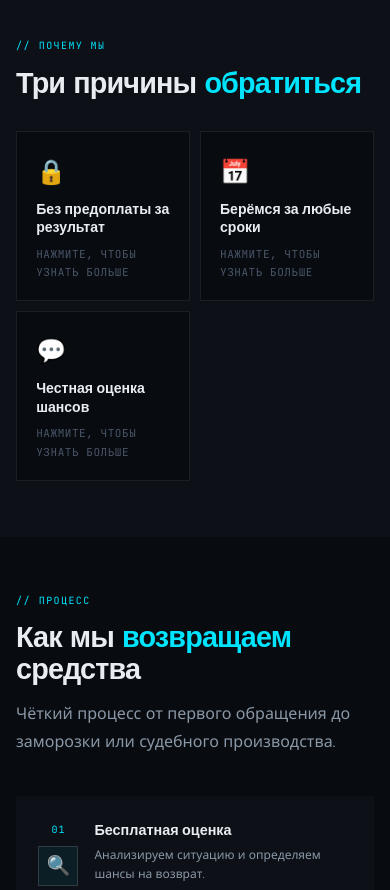
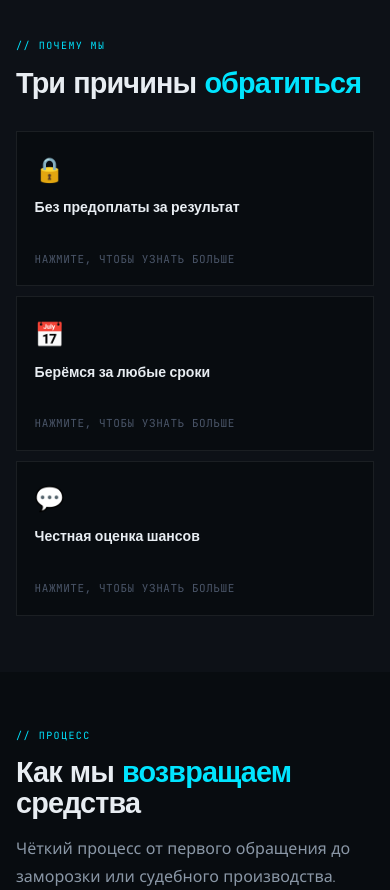
Before and after one commit to dmitrijnikiforov293-netizen/cryptojustice, a website: page index.html in a window 390 px wide. Shown: the part 980-1870 px from the top of the page. Drawn offline with Linux system fonts and the light colour scheme; no server answers.

Commit message:
fix: mobile only - flip cards no clamp, why-us 1col, logo smaller

```diff
--- a/index.html
+++ b/index.html
@@ -60,7 +60,7 @@ img{max-width:100%}
 
 /* ── NAV ──────────────────────────────────────────────────────────────────── */
 nav{position:fixed;top:38px;left:0;right:0;z-index:99;display:flex;align-items:center;justify-content:space-between;padding:0 2rem;height:60px;background:rgba(8,12,16,.95);border-bottom:1px solid var(--border);backdrop-filter:blur(20px)}
-.nav-logo{text-decoration:none;display:flex;align-items:center;flex-shrink:0}
+.nav-logo{text-decoration:none;display:flex;align-items:center;flex-shrink:0;min-width:0}
 .nav-links{display:flex;gap:1.6rem;list-style:none}
 .nav-links a{font-size:13px;font-weight:500;color:var(--text2);text-decoration:none;transition:color .2s;white-space:nowrap}
 .nav-links a:hover{color:var(--accent)}
@@ -122,7 +122,7 @@ h1 em{font-style:normal;color:var(--accent)}
 
 /* ── FLIP CARDS (Why Us + Scam types) ────────────────────────────────────── */
 .flip-grid{display:grid;grid-template-columns:repeat(3,1fr);gap:1rem;margin-top:2rem}
-.flip-card{height:210px;perspective:1000px;cursor:pointer}
+.flip-card{height:200px;perspective:1000px;cursor:pointer}
 .flip-card-inner{position:relative;width:100%;height:100%;transition:transform .55s cubic-bezier(.4,0,.2,1);transform-style:preserve-3d}
 .flip-card.flipped .flip-card-inner{transform:rotateY(180deg)}
 .flip-front,.flip-back{position:absolute;inset:0;backface-visibility:hidden;-webkit-backface-visibility:hidden;padding:1.4rem;border:1px solid var(--border);transition:border-color .3s;overflow:hidden}
@@ -132,7 +132,7 @@ h1 em{font-style:normal;color:var(--accent)}
 .flip-icon{font-size:1.5rem;margin-bottom:.2rem;flex-shrink:0}
 .flip-title{font-family:var(--fd);font-size:.88rem;font-weight:700;color:var(--text);line-height:1.3}
 .flip-sub{font-size:11px;color:var(--text3);font-weight:300;font-family:var(--fm);text-transform:uppercase;letter-spacing:.05em;margin-top:auto}
-.flip-desc{font-size:12px;color:var(--text2);line-height:1.6;font-weight:300;overflow:hidden;display:-webkit-box;-webkit-line-clamp:7;-webkit-box-orient:vertical}
+.flip-desc{font-size:12px;color:var(--text2);line-height:1.6;font-weight:300}
 .why-card{background:var(--bg);padding:2rem;transition:background .2s}
 .why-card:hover{background:var(--surface)}
 .why-icon{font-size:1.8rem;margin-bottom:1rem}
@@ -333,10 +333,11 @@ footer h4{font-family:var(--fm);font-size:10px;letter-spacing:.12em;text-transfo
   .scam-card{flex:0 0 calc(33.333% - 1px)}
   .hero-stats{grid-template-columns:repeat(2,1fr);gap:1.5rem}
   .why-grid{grid-template-columns:1fr}
-  .flip-grid{grid-template-columns:repeat(2,1fr)}
+  .flip-grid{grid-template-columns:1fr}
   .tcard{flex:0 0 100%}
 }
 @media(max-width:600px){
+  .flip-card{height:auto;min-height:160px}
   .lang-bar{padding:0 1rem}
   nav{padding:0 1rem;top:38px}
   .hero{padding:108px 1rem 3rem;min-height:100svh}
@@ -359,11 +360,13 @@ footer h4{font-family:var(--fm);font-size:10px;letter-spacing:.12em;text-transfo
   .checker-input{border-right:1px solid var(--border2);border-bottom:none}
   .checker-btn{width:100%}
   .hero-ctas{flex-direction:column}
+  .nav-logo svg{width:130px}
   .btn-primary,.btn-tg,.btn-ghost{width:100%;justify-content:center}
   .swiper-arrows{display:none}
-  .flip-grid{grid-template-columns:repeat(2,1fr);gap:.6rem}
-  .flip-card{height:170px}
-  .flip-front,.flip-back{padding:1.2rem}
+  .flip-grid{grid-template-columns:1fr;gap:.6rem}
+  #scam-flip-grid{grid-template-columns:repeat(2,1fr)}
+  .flip-card{height:auto;min-height:155px}
+  .flip-front,.flip-back{padding:1.1rem}
 }
 </style>
 </head>
```
